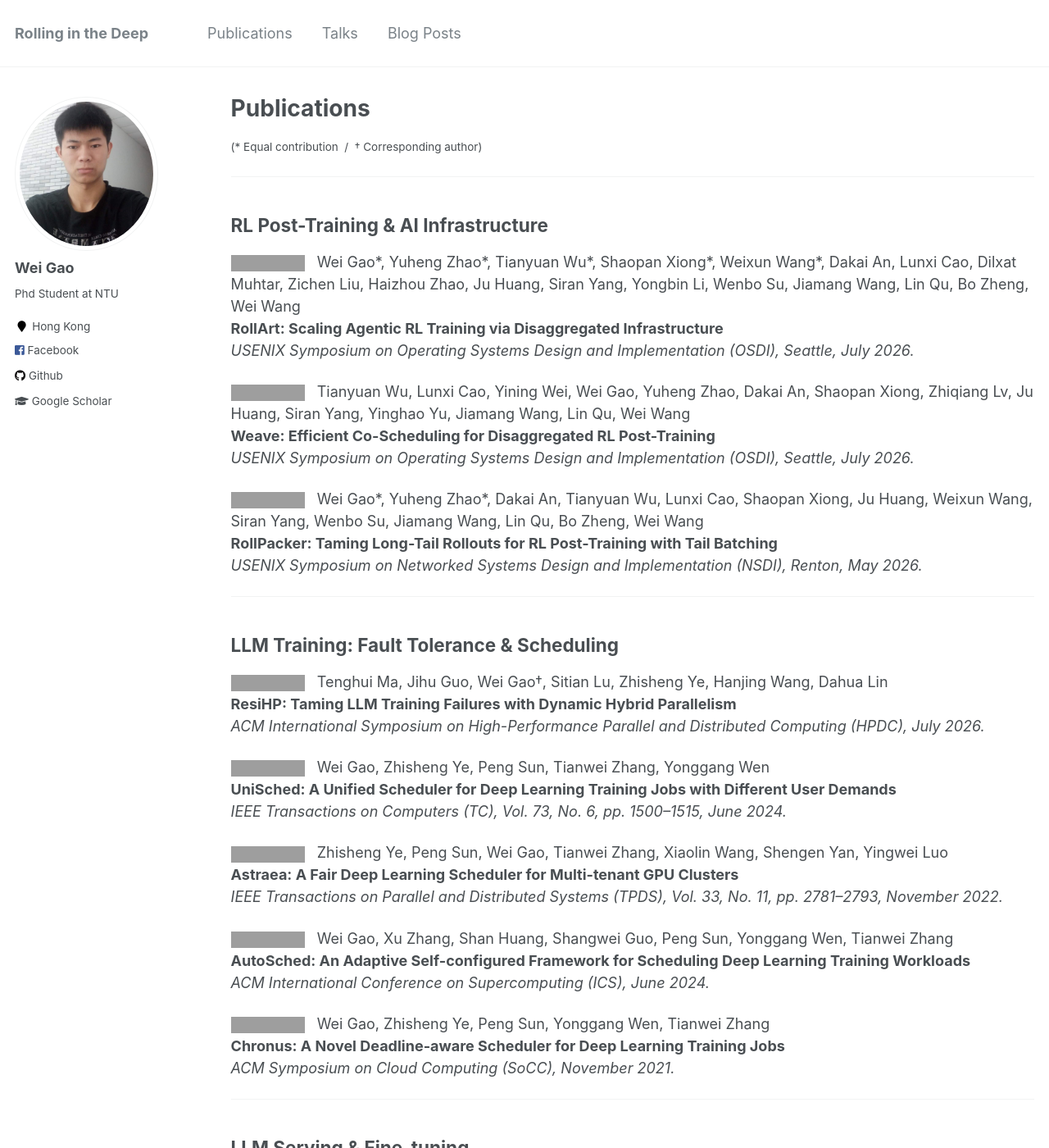
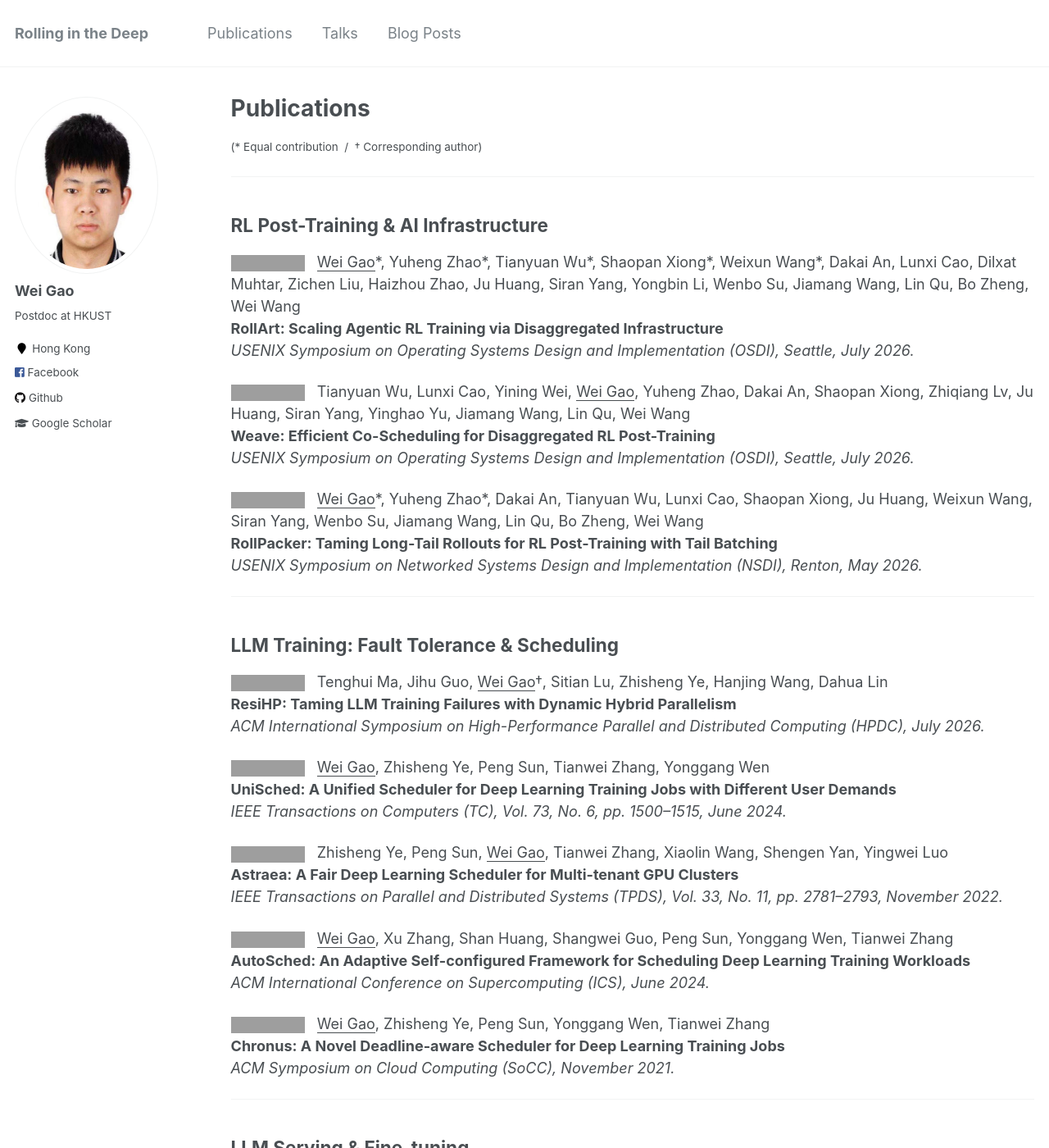
Before and after one commit to gaow0007/gaow0007.github.io, a Jekyll site: the page built from _pages/publications.md, in a window 1280 px wide and 1400 px high, cut to the strip 0-1400 px from the top of the window. Shown: the whole strip at 82% size. Built offline with Jekyll 4.4.1, drawn with Linux system fonts in a browser that asks for light colours; some of the changed text lies outside the part shown; grey boxes are pictures that could not be loaded.

Commit message:
Update website: homepage, publications, profile, and configuration
- Rewrite homepage with bio (HKUST PostDoc + Alibaba), research interest
  badges, news section (2025+), and selected publications
- Rewrite publications page with grouped sections, CCF badges, co-first
  and corresponding author markers, underlined author name
- Add 10 new publication files (OSDI'26 x2, NSDI'26, HPDC'26, TPDS'25 x2,
  MLSys'25, CVPR'21, TPAMI'23, Astraea TPDS'22)
- Add Technical Reports section (ROLL, ROLL Flash, ROME, DisagFusion news)
- Add AI Security section (CVPR'21 Oral, TPAMI'23)
- Update profile photo, bio to Postdoc at HKUST, location to Hong Kong
- Remove Projects and CV from navigation
- Add _site/ to .gitignore

🤖 Generated with [Qoder][https://qoder.com]

```diff
--- a/_config.yml
+++ b/_config.yml
@@ -82,7 +82,7 @@ analytics:
 author:
   name             : "Wei Gao"
   avatar           : "gaowei.jpg"
-  bio              : "Phd Student at NTU"
+  bio              : "Postdoc at HKUST"
   location         : "Hong Kong"
   employer         :
   pubmed           : # "https://www.ncbi.nlm.nih.gov/pubmed/?term=john+snow"
--- a/_pages/publications.md
+++ b/_pages/publications.md
@@ -18,7 +18,7 @@ You can also find my articles on <u><a href="{{author.googlescholar}}">my Google
 <p>
   <a href="https://www.usenix.org/conference/osdi26"><img src="https://img.shields.io/badge/CCF--A-OSDI'26-6929c4?style=flat-square" alt="OSDI 26"/></a>
   &nbsp;
-  Wei Gao*, Yuheng Zhao*, Tianyuan Wu*, Shaopan Xiong*, Weixun Wang*, Dakai An, Lunxi Cao, Dilxat Muhtar, Zichen Liu, Haizhou Zhao, Ju Huang, Siran Yang, Yongbin Li, Wenbo Su, Jiamang Wang, Lin Qu, Bo Zheng, Wei Wang<br/>
+  <u>Wei Gao</u>*, Yuheng Zhao*, Tianyuan Wu*, Shaopan Xiong*, Weixun Wang*, Dakai An, Lunxi Cao, Dilxat Muhtar, Zichen Liu, Haizhou Zhao, Ju Huang, Siran Yang, Yongbin Li, Wenbo Su, Jiamang Wang, Lin Qu, Bo Zheng, Wei Wang<br/>
   <strong>RollArt: Scaling Agentic RL Training via Disaggregated Infrastructure</strong><br/>
   <em>USENIX Symposium on Operating Systems Design and Implementation (OSDI), Seattle, July 2026.</em>
 </p>
@@ -26,7 +26,7 @@ You can also find my articles on <u><a href="{{author.googlescholar}}">my Google
 <p>
   <a href="https://www.usenix.org/conference/osdi26"><img src="https://img.shields.io/badge/CCF--A-OSDI'26-6929c4?style=flat-square" alt="OSDI 26"/></a>
   &nbsp;
-  Tianyuan Wu, Lunxi Cao, Yining Wei, Wei Gao, Yuheng Zhao, Dakai An, Shaopan Xiong, Zhiqiang Lv, Ju Huang, Siran Yang, Yinghao Yu, Jiamang Wang, Lin Qu, Wei Wang<br/>
+  Tianyuan Wu, Lunxi Cao, Yining Wei, <u>Wei Gao</u>, Yuheng Zhao, Dakai An, Shaopan Xiong, Zhiqiang Lv, Ju Huang, Siran Yang, Yinghao Yu, Jiamang Wang, Lin Qu, Wei Wang<br/>
   <strong>Weave: Efficient Co-Scheduling for Disaggregated RL Post-Training</strong><br/>
   <em>USENIX Symposium on Operating Systems Design and Implementation (OSDI), Seattle, July 2026.</em>
 </p>
@@ -34,7 +34,7 @@ You can also find my articles on <u><a href="{{author.googlescholar}}">my Google
 <p>
   <a href="https://www.usenix.org/conference/nsdi26"><img src="https://img.shields.io/badge/CCF--A-NSDI'26-8B0000?style=flat-square" alt="NSDI 26"/></a>
   &nbsp;
-  Wei Gao*, Yuheng Zhao*, Dakai An, Tianyuan Wu, Lunxi Cao, Shaopan Xiong, Ju Huang, Weixun Wang, Siran Yang, Wenbo Su, Jiamang Wang, Lin Qu, Bo Zheng, Wei Wang<br/>
+  <u>Wei Gao</u>*, Yuheng Zhao*, Dakai An, Tianyuan Wu, Lunxi Cao, Shaopan Xiong, Ju Huang, Weixun Wang, Siran Yang, Wenbo Su, Jiamang Wang, Lin Qu, Bo Zheng, Wei Wang<br/>
   <strong>RollPacker: Taming Long-Tail Rollouts for RL Post-Training with Tail Batching</strong><br/>
   <em>USENIX Symposium on Networked Systems Design and Implementation (NSDI), Renton, May 2026.</em>
 </p>
@@ -46,7 +46,7 @@ You can also find my articles on <u><a href="{{author.googlescholar}}">my Google
 <p>
   <a href="https://www.hpdc.org/2026/"><img src="https://img.shields.io/badge/CCF--A-HPDC'26-1a6b3a?style=flat-square" alt="HPDC 26"/></a>
   &nbsp;
-  Tenghui Ma, Jihu Guo, Wei Gao†, Sitian Lu, Zhisheng Ye, Hanjing Wang, Dahua Lin<br/>
+  Tenghui Ma, Jihu Guo, <u>Wei Gao</u>†, Sitian Lu, Zhisheng Ye, Hanjing Wang, Dahua Lin<br/>
   <strong>ResiHP: Taming LLM Training Failures with Dynamic Hybrid Parallelism</strong><br/>
   <em>ACM International Symposium on High-Performance Parallel and Distributed Computing (HPDC), July 2026.</em>
 </p>
@@ -54,7 +54,7 @@ You can also find my articles on <u><a href="{{author.googlescholar}}">my Google
 <p>
   <a href="https://ieeexplore.ieee.org/xpl/RecentIssue.jsp?punumber=12"><img src="https://img.shields.io/badge/CCF--A-IEEE%20TC'24-0057a8?style=flat-square" alt="TC 24"/></a>
   &nbsp;
-  Wei Gao, Zhisheng Ye, Peng Sun, Tianwei Zhang, Yonggang Wen<br/>
+  <u>Wei Gao</u>, Zhisheng Ye, Peng Sun, Tianwei Zhang, Yonggang Wen<br/>
   <strong>UniSched: A Unified Scheduler for Deep Learning Training Jobs with Different User Demands</strong><br/>
   <em>IEEE Transactions on Computers (TC), Vol. 73, No. 6, pp. 1500–1515, June 2024.</em>
 </p>
@@ -62,7 +62,7 @@ You can also find my articles on <u><a href="{{author.googlescholar}}">my Google
 <p>
   <a href="https://ieeexplore.ieee.org/xpl/RecentIssue.jsp?punumber=71"><img src="https://img.shields.io/badge/CCF--A-IEEE%20TPDS'22-0057a8?style=flat-square" alt="TPDS 22"/></a>
   &nbsp;
-  Zhisheng Ye, Peng Sun, Wei Gao, Tianwei Zhang, Xiaolin Wang, Shengen Yan, Yingwei Luo<br/>
+  Zhisheng Ye, Peng Sun, <u>Wei Gao</u>, Tianwei Zhang, Xiaolin Wang, Shengen Yan, Yingwei Luo<br/>
   <strong>Astraea: A Fair Deep Learning Scheduler for Multi-tenant GPU Clusters</strong><br/>
   <em>IEEE Transactions on Parallel and Distributed Systems (TPDS), Vol. 33, No. 11, pp. 2781–2793, November 2022.</em>
 </p>
@@ -70,7 +70,7 @@ You can also find my articles on <u><a href="{{author.googlescholar}}">my Google
 <p>
   <a href="https://ics2024.github.io/"><img src="https://img.shields.io/badge/CCF--B-ICS'24-2874a6?style=flat-square" alt="ICS 24"/></a>
   &nbsp;
-  Wei Gao, Xu Zhang, Shan Huang, Shangwei Guo, Peng Sun, Yonggang Wen, Tianwei Zhang<br/>
+  <u>Wei Gao</u>, Xu Zhang, Shan Huang, Shangwei Guo, Peng Sun, Yonggang Wen, Tianwei Zhang<br/>
   <strong>AutoSched: An Adaptive Self-configured Framework for Scheduling Deep Learning Training Workloads</strong><br/>
   <em>ACM International Conference on Supercomputing (ICS), June 2024.</em>
 </p>
@@ -78,7 +78,7 @@ You can also find my articles on <u><a href="{{author.googlescholar}}">my Google
 <p>
   <a href="https://acmsocc.org/2021/"><img src="https://img.shields.io/badge/CCF--B-SoCC'21-2874a6?style=flat-square" alt="SoCC 21"/></a>
   &nbsp;
-  Wei Gao, Zhisheng Ye, Peng Sun, Yonggang Wen, Tianwei Zhang<br/>
+  <u>Wei Gao</u>, Zhisheng Ye, Peng Sun, Yonggang Wen, Tianwei Zhang<br/>
   <strong>Chronus: A Novel Deadline-aware Scheduler for Deep Learning Training Jobs</strong><br/>
   <em>ACM Symposium on Cloud Computing (SoCC), November 2021.</em>
 </p>
@@ -90,7 +90,7 @@ You can also find my articles on <u><a href="{{author.googlescholar}}">my Google
 <p>
   <a href="https://mlsys.org/Conferences/2025"><img src="https://img.shields.io/badge/Top%20Conference-MLSys'25-e67e22?style=flat-square" alt="MLSys 25"/></a>
   &nbsp;
-  Wei Gao*, Xinyu Zhou*, Peng Sun, Yonggang Wen, Tianwei Zhang<br/>
+  <u>Wei Gao</u>*, Xinyu Zhou*, Peng Sun, Yonggang Wen, Tianwei Zhang<br/>
   <strong>Rethinking Key-Value Cache Compression Techniques for Large Language Model Serving</strong><br/>
   <em>Annual Conference on Machine Learning and Systems (MLSys), May 2025.</em>
 </p>
@@ -98,7 +98,7 @@ You can also find my articles on <u><a href="{{author.googlescholar}}">my Google
 <p>
   <a href="https://ieeexplore.ieee.org/xpl/RecentIssue.jsp?punumber=71"><img src="https://img.shields.io/badge/CCF--A-IEEE%20TPDS'25-0057a8?style=flat-square" alt="TPDS 25"/></a>
   &nbsp;
-  Wei Gao, Ouyang Zhuoyuan, Peng Sun, Yonggang Wen, Tianwei Zhang<br/>
+  <u>Wei Gao</u>, Ouyang Zhuoyuan, Peng Sun, Yonggang Wen, Tianwei Zhang<br/>
   <strong>IceFrog: A Layer-Elastic Scheduling System for Deep Learning Training in GPU Clusters</strong><br/>
   <em>IEEE Transactions on Parallel and Distributed Systems (TPDS), Vol. 36, No. 6, pp. 1071–1086, 2025.</em>
 </p>
@@ -106,7 +106,7 @@ You can also find my articles on <u><a href="{{author.googlescholar}}">my Google
 <p>
   <a href="https://ics2024.github.io/"><img src="https://img.shields.io/badge/CCF--B-ICS'24-2874a6?style=flat-square" alt="ICS 24"/></a>
   &nbsp;
-  Wei Gao, Weiming Zhuang, Minghao Li, Peng Sun, Yonggang Wen, Tianwei Zhang<br/>
+  <u>Wei Gao</u>, Weiming Zhuang, Minghao Li, Peng Sun, Yonggang Wen, Tianwei Zhang<br/>
   <strong>Ymir: A Scheduler for Foundation Model Fine-tuning Workloads in Datacenters</strong><br/>
   <em>ACM International Conference on Supercomputing (ICS), June 2024.</em>
 </p>
@@ -114,7 +114,7 @@ You can also find my articles on <u><a href="{{author.googlescholar}}">my Google
 <p>
   <a href="https://acmsocc.org/2022/"><img src="https://img.shields.io/badge/CCF--B-SoCC'22-2874a6?style=flat-square" alt="SoCC 22"/></a>
   &nbsp;
-  Wei Gao, Peng Sun, Yonggang Wen, Tianwei Zhang<br/>
+  <u>Wei Gao</u>, Peng Sun, Yonggang Wen, Tianwei Zhang<br/>
   <strong>Titan: A Scheduler for Foundation Model Fine-tuning Workloads</strong><br/>
   <em>ACM Symposium on Cloud Computing (SoCC), November 2022.</em>
 </p>
@@ -126,7 +126,7 @@ You can also find my articles on <u><a href="{{author.googlescholar}}">my Google
 <p>
   <a href="https://arxiv.org/abs/2506.06122"><img src="https://img.shields.io/badge/arXiv-2506.06122-b31b1b?style=flat-square&logo=arxiv" alt="arXiv"/></a>
   &nbsp;
-  Weixun Wang, Shaopan Xiong, Wei Gao, et al.<br/>
+  Weixun Wang, Shaopan Xiong, <u>Wei Gao</u>, et al.<br/>
   <strong>Reinforcement Learning Optimization for Large-Scale Learning: An Efficient and User-Friendly Scaling Library</strong><br/>
   <em>Technical Report, arXiv preprint, June 2025.</em>
 </p>
@@ -134,7 +134,7 @@ You can also find my articles on <u><a href="{{author.googlescholar}}">my Google
 <p>
   <a href="https://arxiv.org/abs/2510.11345"><img src="https://img.shields.io/badge/arXiv-2510.11345-b31b1b?style=flat-square&logo=arxiv" alt="arXiv"/></a>
   &nbsp;
-  Han Lu, Zichen Liu, Shaopan Xiong, Yancheng He, Wei Gao, et al.<br/>
+  Han Lu, Zichen Liu, Shaopan Xiong, Yancheng He, <u>Wei Gao</u>, et al.<br/>
   <strong>Part II: ROLL Flash -- Accelerating RLVR and Agentic Training with Asynchrony</strong><br/>
   <em>Technical Report, arXiv preprint, October 2025.</em>
 </p>
@@ -142,7 +142,7 @@ You can also find my articles on <u><a href="{{author.googlescholar}}">my Google
 <p>
   <a href="https://arxiv.org/abs/2512.24873"><img src="https://img.shields.io/badge/arXiv-2512.24873-b31b1b?style=flat-square&logo=arxiv" alt="arXiv"/></a>
   &nbsp;
-  Weixun Wang, Wei Gao, et al.<br/>
+  Weixun Wang, <u>Wei Gao</u>, et al.<br/>
   <strong>Let It Flow: Agentic Crafting on Rock and Roll, Building the ROME Model within an Open Agentic Learning Ecosystem</strong><br/>
   <em>Technical Report, arXiv preprint, December 2025.</em>
 </p>
@@ -154,7 +154,7 @@ You can also find my articles on <u><a href="{{author.googlescholar}}">my Google
 <p>
   <a href="https://openaccess.thecvf.com/content/CVPR2021/html/Gao_Privacy-Preserving_Collaborative_Learning_With_Automatic_Transformation_Search_CVPR_2021_paper.html"><img src="https://img.shields.io/badge/CCF--A-CVPR'21%20Oral-1e8bc3?style=flat-square" alt="CVPR 21 Oral"/></a>
   &nbsp;
-  Wei Gao, Shangwei Guo, Tianwei Zhang, Han Qiu, Yonggang Wen, Yang Liu<br/>
+  <u>Wei Gao</u>, Shangwei Guo, Tianwei Zhang, Han Qiu, Yonggang Wen, Yang Liu<br/>
   <strong>Privacy-preserving Collaborative Learning with Automatic Transformation Search</strong><br/>
   <em>IEEE/CVF Conference on Computer Vision and Pattern Recognition (CVPR), <strong>Oral</strong>, June 2021.</em>
 </p>
@@ -162,7 +162,7 @@ You can also find my articles on <u><a href="{{author.googlescholar}}">my Google
 <p>
   <a href="https://ieeexplore.ieee.org/document/9833567"><img src="https://img.shields.io/badge/CCF--A-IEEE%20TPAMI'23-0057a8?style=flat-square" alt="TPAMI 23"/></a>
   &nbsp;
-  Wei Gao, Xu Zhang, Shangwei Guo, Tianwei Zhang, Tao Xiang, Han Qiu, Yonggang Wen, Yang Liu<br/>
+  <u>Wei Gao</u>, Xu Zhang, Shangwei Guo, Tianwei Zhang, Tao Xiang, Han Qiu, Yonggang Wen, Yang Liu<br/>
   <strong>Automatic Transformation Search Against Deep Leakage from Gradients</strong><br/>
   <em>IEEE Transactions on Pattern Analysis and Machine Intelligence (TPAMI), Vol. 45, No. 9, September 2023.</em>
 </p>
@@ -174,7 +174,7 @@ You can also find my articles on <u><a href="{{author.googlescholar}}">my Google
 <p>
   <a href="https://dl.acm.org/journal/csur"><img src="https://img.shields.io/badge/Survey-ACM%20CSUR'24-7d3c98?style=flat-square" alt="CSUR 24"/></a>
   &nbsp;
-  Zhisheng Ye, Wei Gao, Qinghao Hu, Peng Sun, Xiaolin Wang, Yingwei Luo, Tianwei Zhang, Yonggang Wen<br/>
+  Zhisheng Ye, <u>Wei Gao</u>, Qinghao Hu, Peng Sun, Xiaolin Wang, Yingwei Luo, Tianwei Zhang, Yonggang Wen<br/>
   <strong>Deep Learning Workload Scheduling in GPU Datacenters: A Survey</strong><br/>
   <em>ACM Computing Surveys (CSUR), 2024.</em>
 </p>
```
Also changed, not shown: _pages/about.md (+12 -12 lines), images/gaowei.jpg, 1 other file.
